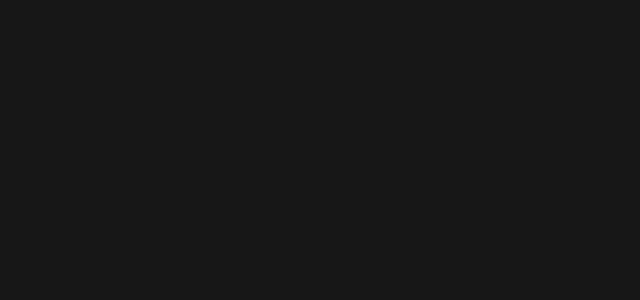
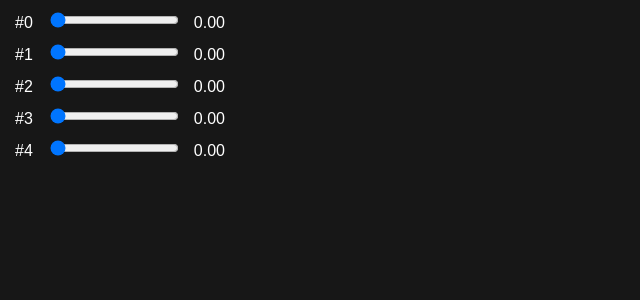
Before and after one commit to VincentVW/tangible, a React (Create React App) app: page / in a window 1280 px wide. Shown: the top 300 px of the page, without its empty margins (0-640 px from the left). Built offline with nearby package versions, Linux system fonts and the light colour scheme.

Commit message:
added Slider component

```diff
--- a/src/App.js
+++ b/src/App.js
@@ -1,40 +1,41 @@
 import React, { Component } from 'react';
 import AudioPlayer from './components/audio/AudioPlayer';
+import Slider from './components/ui/Slider';
 
 class App extends Component {
   state = {
     players: [
       {
         id: 0,
-        manipulationItensity: 0,
+        manipulationIntensity: 0,
         manipulationType: 'lowpass',
         isPlaying: false,
         wavFile: 'bass.wav',
       },
       {
         id: 1,
-        manipulationItensity: 0,
+        manipulationIntensity: 0,
         manipulationType: 'lowpass',
         isPlaying: false,
         wavFile: 'bells.wav',
       },
       {
         id: 2,
-        manipulationItensity: 0,
+        manipulationIntensity: 0,
         manipulationType: 'lowpass',
         isPlaying: false,
         wavFile: 'highhats.wav',
       },
       {
         id: 3,
-        manipulationItensity: 0,
+        manipulationIntensity: 0,
         manipulationType: 'lowpass',
         isPlaying: false,
         wavFile: 'strings.wav',
       },
       {
         id: 4,
-        manipulationItensity: 0,
+        manipulationIntensity: 0,
         manipulationType: 'lowpass',
         isPlaying: false,
         wavFile: 'woodblock.wav',
@@ -42,10 +43,10 @@ class App extends Component {
     ]
   }
 
-  setPlayerIntensity = (playerId, intensity = 0) => {
+  setPlayerIntensity = (playerId, manipulationIntensity = 0) => {
     const players = this.state.players.map(player => {
       return (player.id === playerId)
-        ? { ...player, intensity }
+        ? { ...player, manipulationIntensity }
         : player;
     });
     this.setState({ players });
@@ -69,7 +70,12 @@ class App extends Component {
   render() {
     return (
       <div>
-        { this.state.players.map(player => <AudioPlayer key={ player.id } { ...player } />) }
+        { this.state.players.map(player => (
+          <AudioPlayer { ...player } key={ player.id } />
+        )) }
+        { this.state.players.map(player => (
+          <Slider { ...player } key={ player.id } onUpdate={ this.setPlayerIntensity } />
+        )) }
       </div>
     );
   }
--- /dev/null
+++ b/src/components/ui/Slider.css
@@ -0,0 +1,7 @@
+.slider {
+  margin: 10px 15px;
+}
+
+.slider__id, .slider__input {
+   margin-right: 15px;
+}
--- /dev/null
+++ b/src/components/ui/Slider.js
@@ -0,0 +1,41 @@
+import React from 'react';
+import PropTypes from 'prop-types';
+import './Slider.css';
+
+class Slider extends React.Component {
+  static propTypes = {
+    id: PropTypes.number.isRequired,
+    manipulationIntensity: PropTypes.number.isRequired,
+    onUpdate: PropTypes.func.isRequired,
+  };
+
+  numberFormat = new Intl.NumberFormat('en-EN', { minimumFractionDigits: 2 });
+
+  handleChange = e => {
+    this.props.onUpdate(this.props.id, parseFloat(e.target.value));
+  }
+
+  render() {
+    return (
+      <div className="slider">
+        <span className="slider__id">
+          { `#${this.props.id}` }
+        </span>
+        <input
+          className="slider__input"
+          max="1"
+          min="0"
+          onChange={ this.handleChange }
+          step="0.05"
+          type="range"
+          value={ this.props.manipulationIntensity }
+        />
+        <span className="slider__value">
+          { this.numberFormat.format(this.props.manipulationIntensity) }
+        </span>
+      </div>
+    )
+  }
+}
+
+export default Slider;
--- a/src/index.css
+++ b/src/index.css
@@ -3,4 +3,5 @@ body {
   padding: 0;
   font-family: sans-serif;
   background: #171717;
+  color: #FFF;
 }
```
